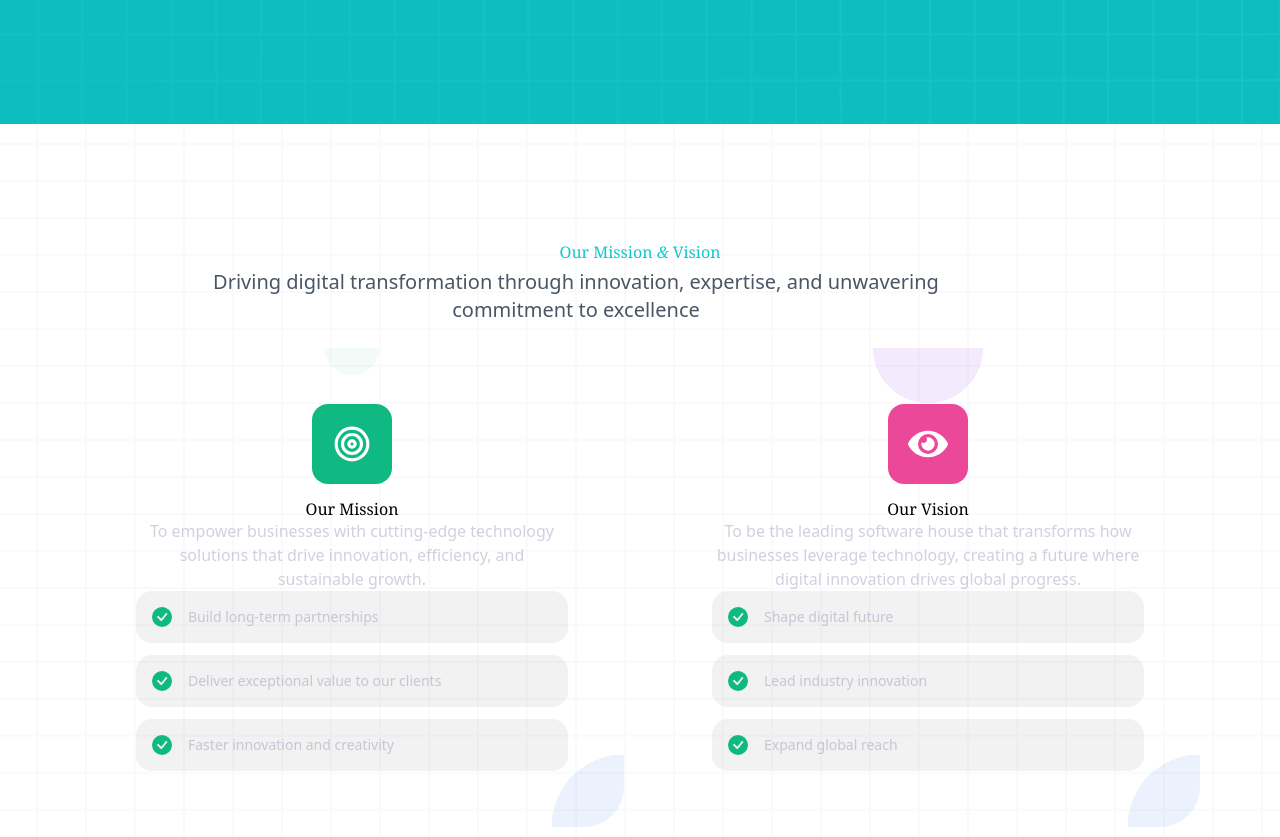
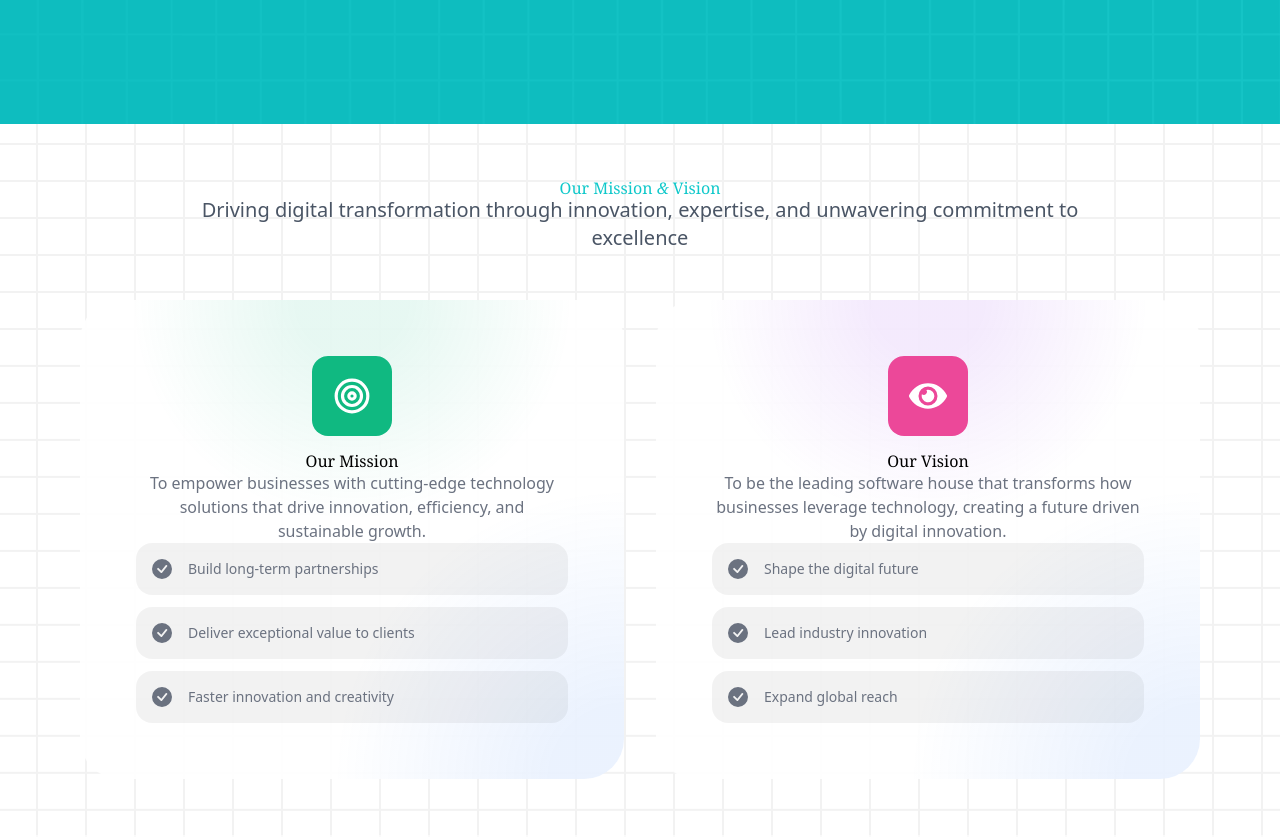
Before and after one commit to fariha-09/codesvista, a React (Vite) app: page /about in a window 1280 px wide. Shown: the part 660-1497 px from the top of the page. Built offline with nearby package versions, Linux system fonts and the light colour scheme.

Commit message:
animation updated

```diff
--- a/src/components/VisionAndMission.jsx
+++ b/src/components/VisionAndMission.jsx
@@ -13,156 +13,186 @@ export default function VisionAndMission() {
     setTimeout(() => setActiveCard(null), 700);
   };
 
+  /* -------------------- STYLES -------------------- */
   const missionCardStyle = {
-    background: `radial-gradient(circle at top center, #10B9810D 5%, #10B98100 0%),
-                 radial-gradient(circle at bottom right, #3B82F61A 10%, #3B82F600 0%),
-                 rgba(255, 255, 255, 0.03)`,
+    background: `radial-gradient(circle at top center, #10B9811A 10%, transparent 40%),
+                 radial-gradient(circle at bottom right, #3B82F61A 10%, transparent 40%),
+                 rgba(255, 255, 255, 0.9)`,
   };
 
   const visionCardStyle = {
-    background: `radial-gradient(circle at top center, #9333EA1A 10%, #9333EA00 0%),
-                 radial-gradient(circle at bottom right, #3B82F61A 10%, #3B82F600 0%),
-                 rgba(255, 255, 255, 0.03)`,
+    background: `radial-gradient(circle at top center, #9333EA1A 10%, transparent 40%),
+                 radial-gradient(circle at bottom right, #3B82F61A 10%, transparent 40%),
+                 rgba(255, 255, 255, 0.9)`,
+  };
+
+  /* -------------------- VARIANTS -------------------- */
+  const cardVariants = {
+    initial: { color: "#000" },
+    hover: {
+      color: "#fff",
+      transition: { duration: 0.3 },
+    },
   };
 
   const overlayVariants = {
     initial: { scale: 0, opacity: 0 },
-    hover: { scale: 1.5, opacity: 1 },
+    hover: {
+      scale: 1.15,
+      opacity: 1,
+      transition: { duration: 0.6, ease: "easeOut" },
+    },
   };
 
+  const iconMissionVariants = {
+    initial: { backgroundColor: "#10B981", color: "#fff" },
+    hover: { backgroundColor: "#fff", color: "#0FC8CA" },
+  };
+
+  const iconVisionVariants = {
+    initial: { backgroundColor: "#EC4899", color: "#fff" },
+    hover: { backgroundColor: "#fff", color: "#0FC8CA" },
+  };
+
+  const textVariants = {
+    initial: { color: "#6B7280" },
+    hover: { color: "#fff" },
+  };
+
+  /* -------------------- JSX -------------------- */
   return (
     <section
-      className="relative bg-white flex justify-center object-cover"
+      className="relative flex justify-center"
       style={{ backgroundImage: `url(${grids})` }}
     >
-      <div className="relative w-full overflow-hidden bg-white/[98%] px-4 py-14 md:px-20">
-        <div className="max-w-4xl mx-auto text-center space-y-4 relative z-10 md:mt-16 mb-6">
+      <div className="relative w-full px-4 py-14 md:px-20 bg-white/95">
+        {/* Heading */}
+        <div className="max-w-4xl mx-auto text-center space-y-4 mb-12">
           <motion.h2
             initial={{ y: 40, opacity: 0 }}
             whileInView={{ y: 0, opacity: 1 }}
             viewport={{ once: true }}
             transition={{ duration: 0.6 }}
-            className="text-4xl md:text-5xl pb-2 font-semibold font-serif text-[#0FC8CA]"
+            className="text-4xl md:text-5xl font-serif font-semibold text-[#0FC8CA]"
           >
             Our Mission <span className="italic">&</span> Vision
           </motion.h2>
-          <p className="text-gray-600 text-lg md:text-xl max-w-3xl mx-auto">
+
+          <p className="text-gray-600 text-lg md:text-xl">
             Driving digital transformation through innovation, expertise, and
             unwavering commitment to excellence
           </p>
         </div>
 
+        {/* Cards */}
         <div className="grid md:grid-cols-2 gap-8">
-          {/* Mission Card */}
+          {/* ---------------- MISSION CARD ---------------- */}
           <motion.div
+            variants={cardVariants}
             initial="initial"
             animate={activeCard === "mission" ? "hover" : "initial"}
             whileHover="hover"
             whileTap="hover"
             onTap={() => handleTap("mission")}
             style={missionCardStyle}
-            className="group border border-black/10 rounded-[40px] p-4 md:p-14 flex flex-col items-center text-center relative overflow-hidden"
+            className="relative overflow-hidden rounded-[40px] border border-black/10 p-6 md:p-14 text-center"
           >
+            {/* Overlay */}
             <motion.div
               variants={overlayVariants}
-              transition={{ duration: 0.7, ease: "easeOut" }}
-              style={{ originX: 1, originY: 0 }}
-              className="absolute inset-0 bg-[#0FC8CA] z-0 pointer-events-none"
+              className="absolute inset-0 bg-[#0FC8CA] z-0"
             />
 
             <div className="relative z-10 flex flex-col items-center">
-              <div className="w-20 h-20 rounded-2xl flex items-center justify-center mb-4 bg-[#10B981] group-hover:bg-white">
-                <Target size={38} className="text-white group-hover:text-[#0FC8CA]" />
-              </div>
+              <motion.div
+                variants={iconMissionVariants}
+                className="w-20 h-20 rounded-2xl flex items-center justify-center mb-4"
+              >
+                <Target size={38} />
+              </motion.div>
 
-              <motion.h2
-                variants={{ initial: { color: "#000" }, hover: { color: "#fff" } }}
+              <motion.h3
+                variants={cardVariants}
                 className="text-3xl font-serif font-semibold mb-4"
               >
                 Our Mission
-              </motion.h2>
+              </motion.h3>
 
-              <p className="text-[#4C448080]/50 group-hover:text-white mb-6">
+              <motion.p variants={textVariants} className="mb-6">
                 To empower businesses with cutting-edge technology solutions that
                 drive innovation, efficiency, and sustainable growth.
-              </p>
+              </motion.p>
 
               <div className="w-full space-y-3">
                 {[
                   "Build long-term partnerships",
-                  "Deliver exceptional value to our clients",
+                  "Deliver exceptional value to clients",
                   "Faster innovation and creativity",
                 ].map((item) => (
-                  <div
+                  <motion.div
                     key={item}
+                    variants={textVariants}
                     className="flex items-center gap-4 bg-black/5 p-4 rounded-2xl border border-black/10"
                   >
-                    <BsCheckCircleFill
-                      size={20}
-                      className="text-[#10B981] group-hover:text-white"
-                    />
-                    <span className="text-[#4C448080]/50 group-hover:text-white text-sm font-medium">
-                      {item}
-                    </span>
-                  </div>
+                    <BsCheckCircleFill size={20} />
+                    <span className="text-sm font-medium">{item}</span>
+                  </motion.div>
                 ))}
               </div>
             </div>
           </motion.div>
 
-          {/* Vision Card */}
+          {/* ---------------- VISION CARD ---------------- */}
           <motion.div
+            variants={cardVariants}
             initial="initial"
             animate={activeCard === "vision" ? "hover" : "initial"}
             whileHover="hover"
             whileTap="hover"
             onTap={() => handleTap("vision")}
             style={visionCardStyle}
-            className="group border border-black/10 rounded-[40px] p-4 md:p-14 flex flex-col items-center text-center relative overflow-hidden"
+            className="relative overflow-hidden rounded-[40px] border border-black/10 p-6 md:p-14 text-center"
           >
             <motion.div
               variants={overlayVariants}
-              transition={{ duration: 0.7, ease: "easeOut" }}
-              style={{ originX: 1, originY: 0 }}
-              className="absolute inset-0 bg-[#0FC8CA] z-0 pointer-events-none"
+              className="absolute inset-0 bg-[#0FC8CA] z-0"
             />
 
             <div className="relative z-10 flex flex-col items-center">
-              <div className="w-20 h-20 bg-[#EC4899] group-hover:bg-white rounded-2xl flex items-center justify-center mb-4">
-                <FaEye size={40} className="text-white group-hover:text-[#0FC8CA]" />
-              </div>
+              <motion.div
+                variants={iconVisionVariants}
+                className="w-20 h-20 rounded-2xl flex items-center justify-center mb-4"
+              >
+                <FaEye size={38} />
+              </motion.div>
 
-              <motion.h2
-                variants={{ initial: { color: "#000" }, hover: { color: "#fff" } }}
+              <motion.h3
+                variants={cardVariants}
                 className="text-3xl font-serif font-semibold mb-4"
               >
                 Our Vision
-              </motion.h2>
+              </motion.h3>
 
-              <p className="text-[#4C448080]/50 group-hover:text-white mb-6">
+              <motion.p variants={textVariants} className="mb-6">
                 To be the leading software house that transforms how businesses
-                leverage technology, creating a future where digital innovation
-                drives global progress.
-              </p>
+                leverage technology, creating a future driven by digital
+                innovation.
+              </motion.p>
 
               <div className="w-full space-y-3">
                 {[
-                  "Shape digital future",
+                  "Shape the digital future",
                   "Lead industry innovation",
                   "Expand global reach",
                 ].map((item) => (
-                  <div
+                  <motion.div
                     key={item}
+                    variants={textVariants}
                     className="flex items-center gap-4 bg-black/5 p-4 rounded-2xl border border-black/10"
                   >
-                    <BsCheckCircleFill
-                      size={20}
-                      className="text-[#10B981] group-hover:text-white"
-                    />
-                    <span className="text-[#4C448080]/50 group-hover:text-white text-sm font-medium">
-                      {item}
-                    </span>
-                  </div>
+                    <BsCheckCircleFill size={20} />
+                    <span className="text-sm font-medium">{item}</span>
+                  </motion.div>
                 ))}
               </div>
             </div>
```
